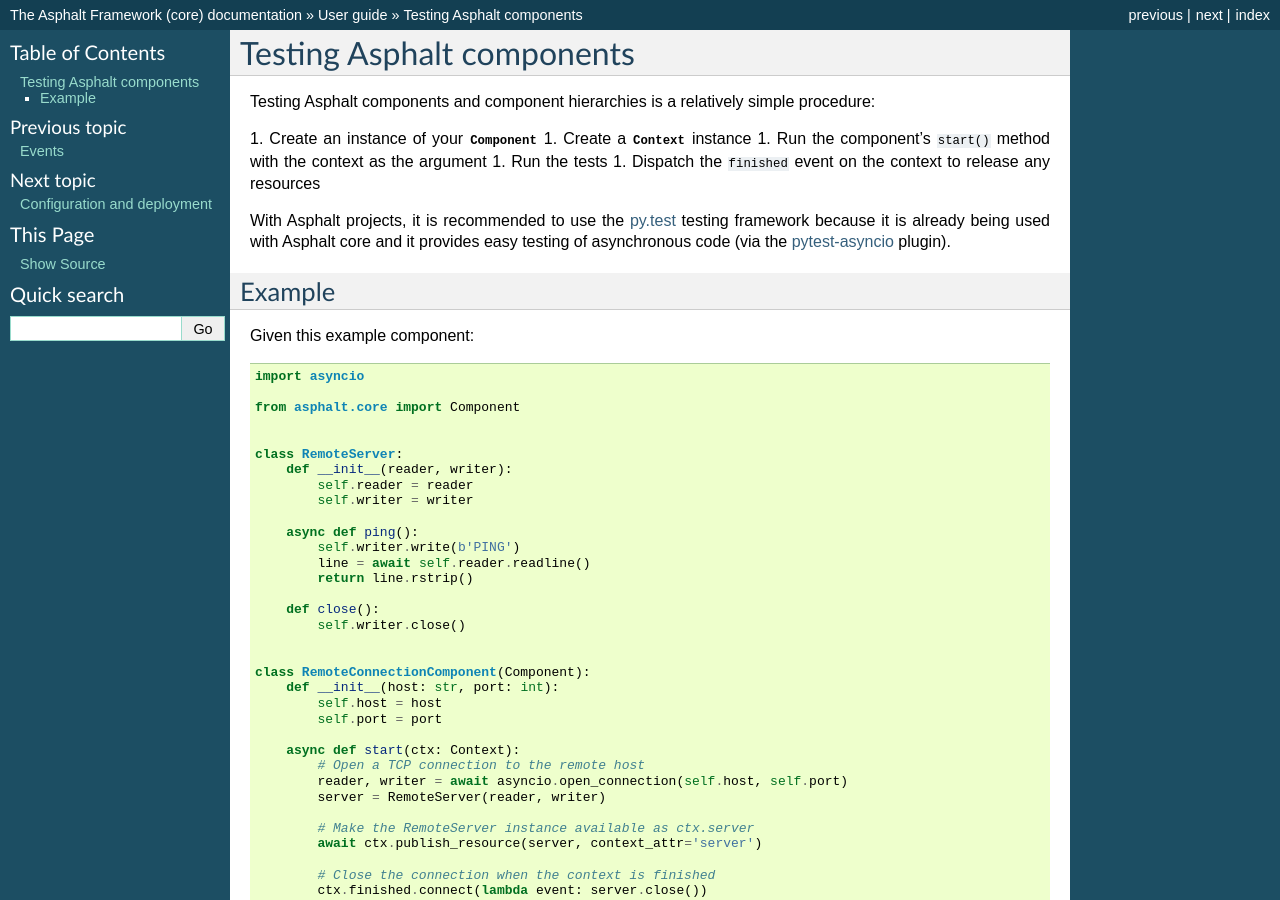
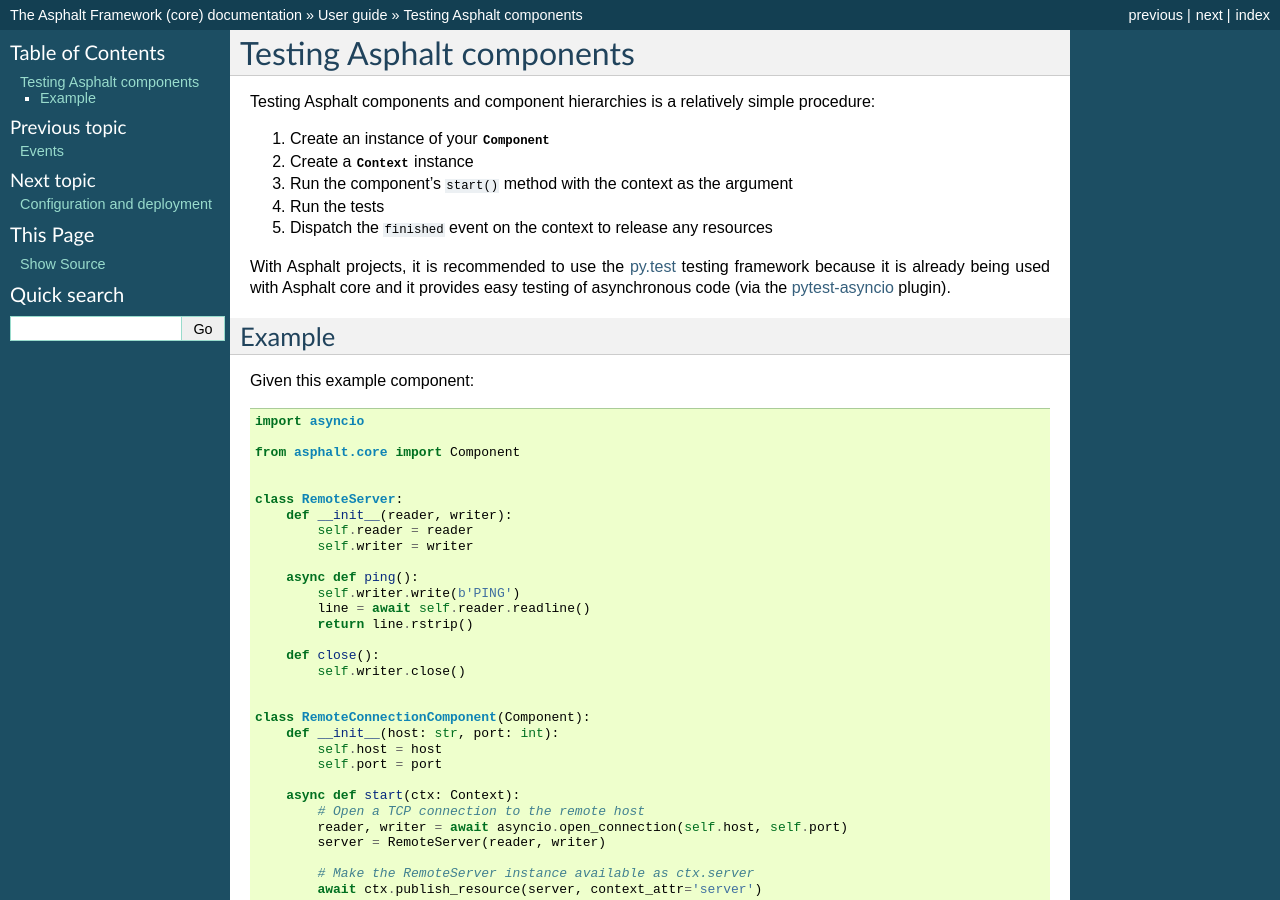
Before and after one commit to asphalt-framework/asphalt, a Sphinx documentation site: the page built from docs/userguide/testing.rst, in a window 1280 px wide and 900 px high. Built offline with Sphinx 7.4.7, drawn with Linux system fonts in a browser that asks for light colours.

Commit message:
Corrected list formatting issue in the testing documentation

```diff
--- a/docs/userguide/testing.rst
+++ b/docs/userguide/testing.rst
@@ -3,11 +3,11 @@
 
 Testing Asphalt components and component hierarchies is a relatively simple procedure:
 
-1. Create an instance of your :class:`~asphalt.core.component.Component`
-1. Create a :class:`~asphalt.core.context.Context` instance
-1. Run the component's ``start()`` method with the context as the argument
-1. Run the tests
-1. Dispatch the ``finished`` event on the context to release any resources
+#. Create an instance of your :class:`~asphalt.core.component.Component`
+#. Create a :class:`~asphalt.core.context.Context` instance
+#. Run the component's ``start()`` method with the context as the argument
+#. Run the tests
+#. Dispatch the ``finished`` event on the context to release any resources
 
 With Asphalt projects, it is recommended to use the `py.test`_ testing framework because it is
 already being used with Asphalt core and it provides easy testing of asynchronous code
```
